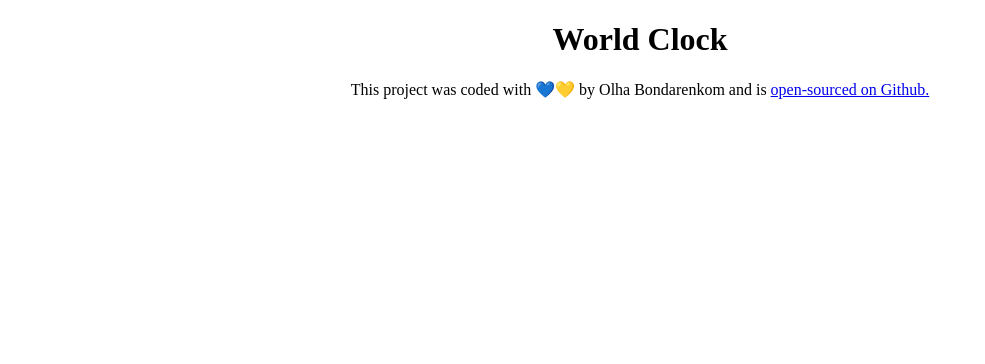
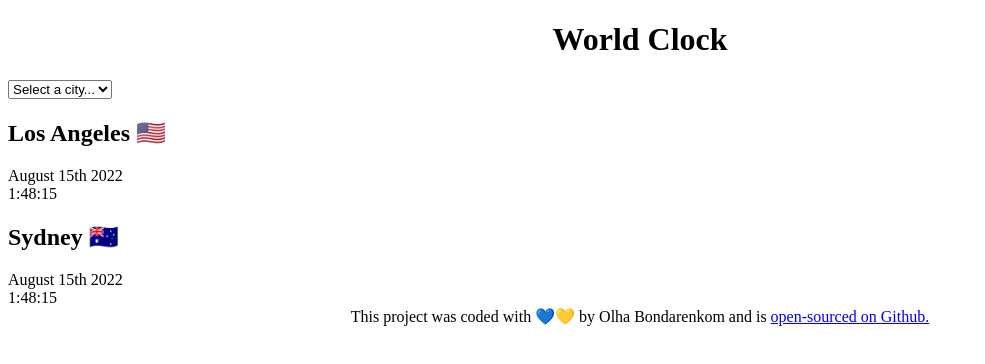
Before and after one commit to Olha1990/world-clock, a plain HTML site: page index.html in a window 1280 px wide. Shown: the whole page, without its empty margins (0-985 px from the left). Drawn offline with Linux system fonts and the light colour scheme; files whose address does not match are found by name.

Commit message:
Added the basic HTML

```diff
--- a/index.html
+++ b/index.html
@@ -8,7 +8,25 @@
     <title>World Clock - Olha Bondarenko</title>
   </head>
   <body>
-    <h1>World Clock</h1>
+    <div class="container">
+      <h1>World Clock</h1>
+      <select>
+        <option value="">Select a city...</option>
+        <option value="">London</option>
+        <option value="">New York</option>
+        <option value="">Auckland</option>
+      </select>
+      <div class="city">
+        <h2>Los Angeles 🇺🇸</h2>
+        <div class="date">August 15th 2022</div>
+        <div class="time">1:48:15</div>
+      </div>
+      <div class="city">
+        <h2>Sydney 🇦🇺</h2>
+        <div class="date">August 15th 2022</div>
+        <div class="time">1:48:15</div>
+      </div>
+    </div>
     <footer>
       This project was coded with 💙💛 by Olha Bondarenkom and is
       <a href="https://github.com/Olha1990/world-clock" target="_blank"
```
